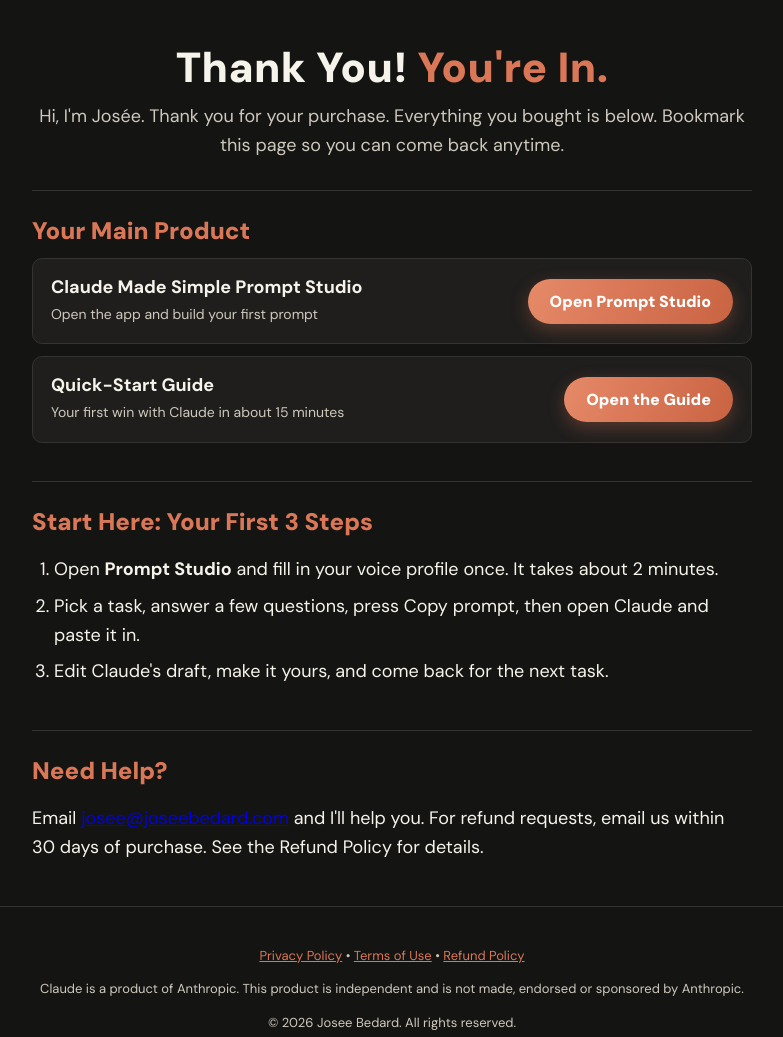
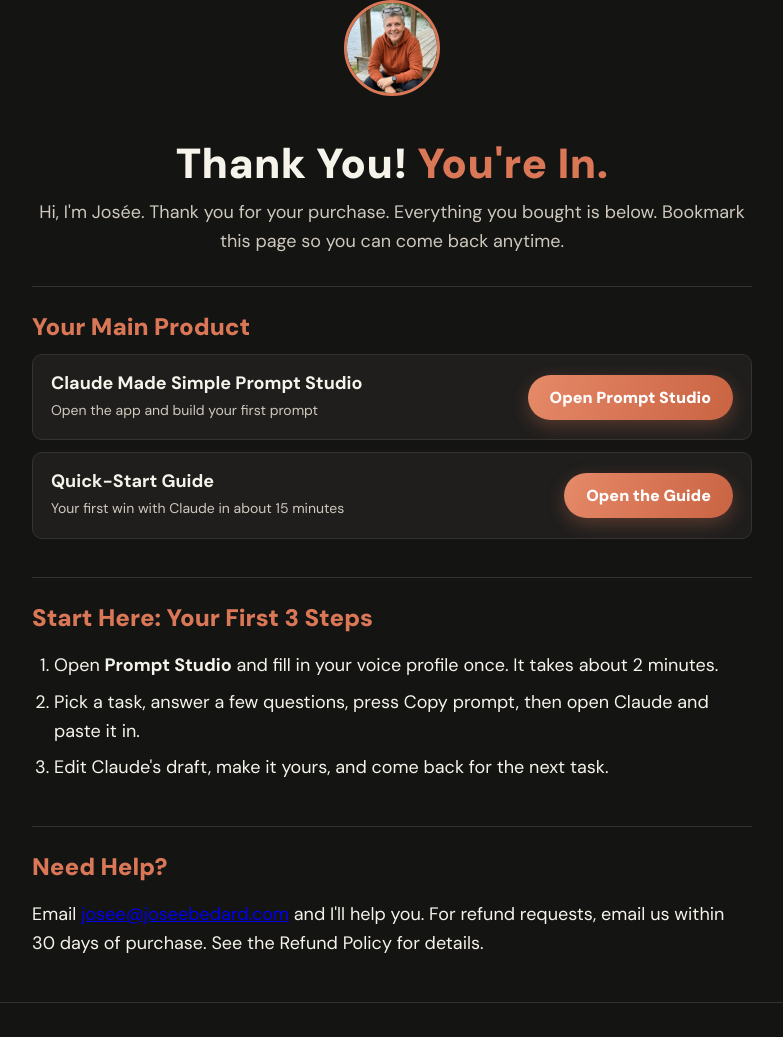
Before and after one commit to jaybee17/joseebedard-site, a plain HTML site: page wp/promptstudio-thankyou-1130ca25ce8ec2935e225b0f/index.html in a window 1280 px wide. Shown: the top 1037 px of the page, without its empty margins (248-1031 px from the left). Drawn offline with Linux system fonts and the light colour scheme.

Commit message:
Thank-you: one photo
Co-Authored-By: Claude Sonnet 5.5 <noreply@anthropic.com>

```diff
--- a/wp/promptstudio-thankyou-1130ca25ce8ec2935e225b0f/index.html
+++ b/wp/promptstudio-thankyou-1130ca25ce8ec2935e225b0f/index.html
@@ -34,6 +34,7 @@ h1{letter-spacing:.01em}
 <body>
 
 <div class="wrap">
+  <img src="/wp/img/josee.webp" alt="Josée Bédard" width="96" height="96" style="width:96px;height:96px;border-radius:50%;object-fit:cover;object-position:50% 20%;display:block;margin:0 auto 14px;border:3px solid #d97757">
   <h1>Thank You! <em>You're In.</em></h1>
   <p class="sub">Hi, I'm Josée. Thank you for your purchase. Everything you bought is below. Bookmark this page so you can come back anytime.</p>
 
```
